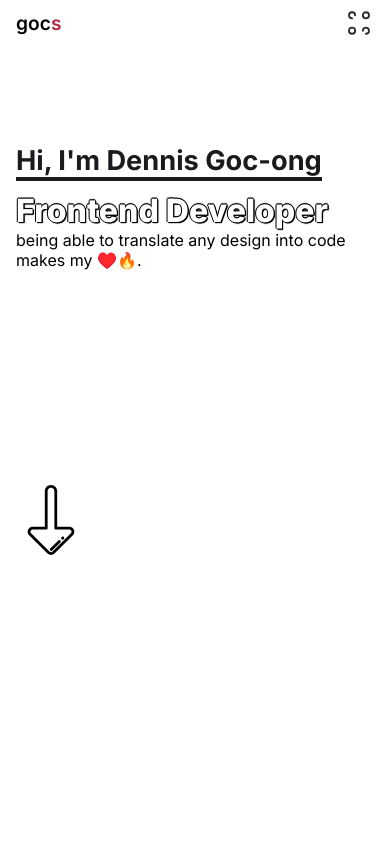
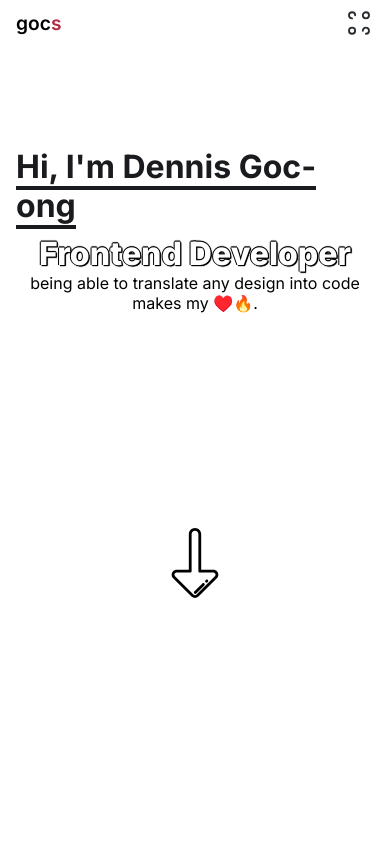
Before and after one commit to m-dennisgocong/gocs, a React (Vite) app: page / in a window 390 px wide. Shown: the top 844 px of the page. Built offline with nearby package versions, Linux system fonts and the light colour scheme.

Commit message:
update: center the text and arrow on mobile layout

```diff
--- a/src/styles/Hero.scss
+++ b/src/styles/Hero.scss
@@ -2,17 +2,23 @@
 #Hero{
     height: 100vh;
     width: 100%;
+    display: flex;
+    flex-direction: column;
+    align-items: center;
+
     h1{
-        padding-top: 3em;
-        font-size: 1.7rem;
+        padding-top: 2.5em;
+        font-size: 2rem;
         // font-family: 'Space Grotesk', sans-serif;
-        margin-bottom: .5em;
+        margin-bottom: .3em;
         color: #1a1b1f;
+        // text-align: center;
         span#underline{
             border-bottom: 4px solid #1a1b1f;
         }
     }
     p{
+        text-align: center;
         margin-top: 0;
         // margin-left: 35%;
         margin-bottom: 60%;
@@ -33,12 +39,14 @@
 
 @media (min-width: 500px){
     #Hero{
+        display: unset;
         h1{
             padding-top: 1.5em;
             font-size: 2.5rem;
             margin-bottom: .5em;
         }
         p{
+            text-align: unset;
             margin-left: 35%;
             margin-bottom: 25%;
             span#rule{
```
